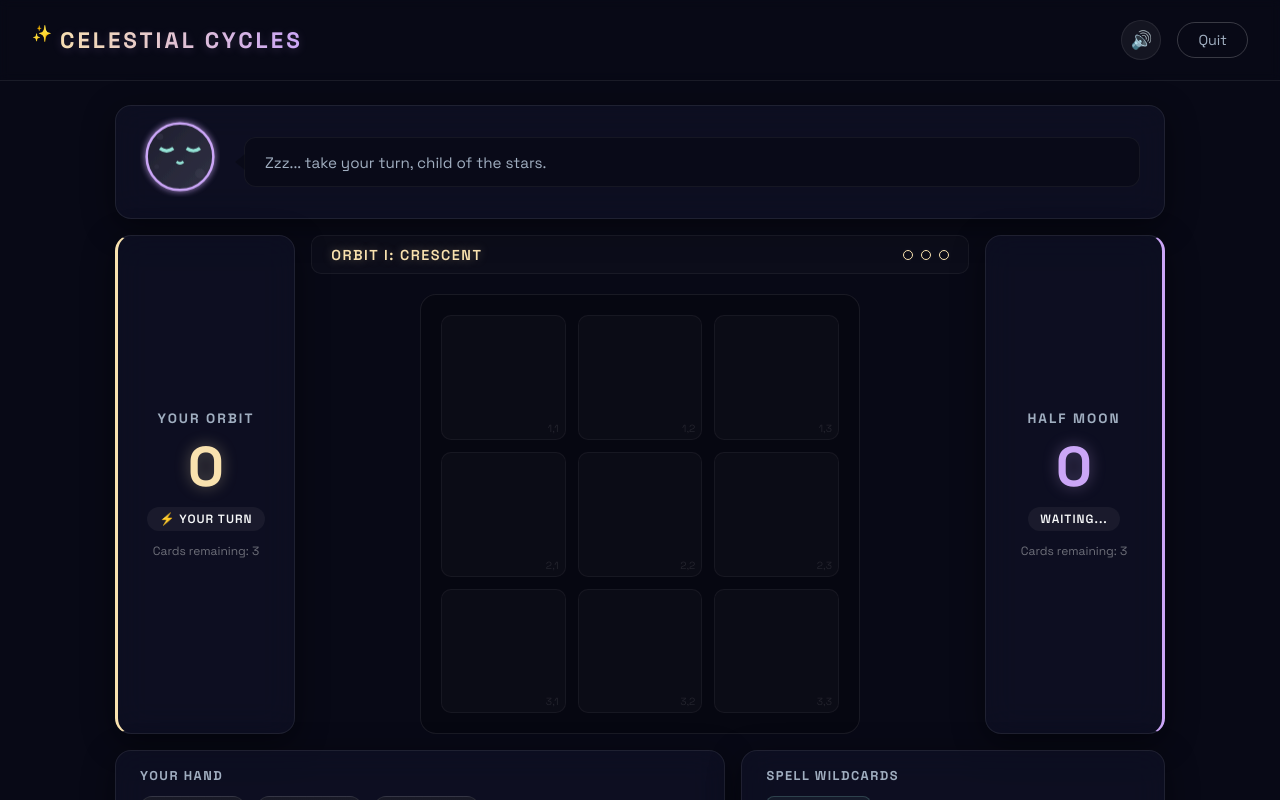
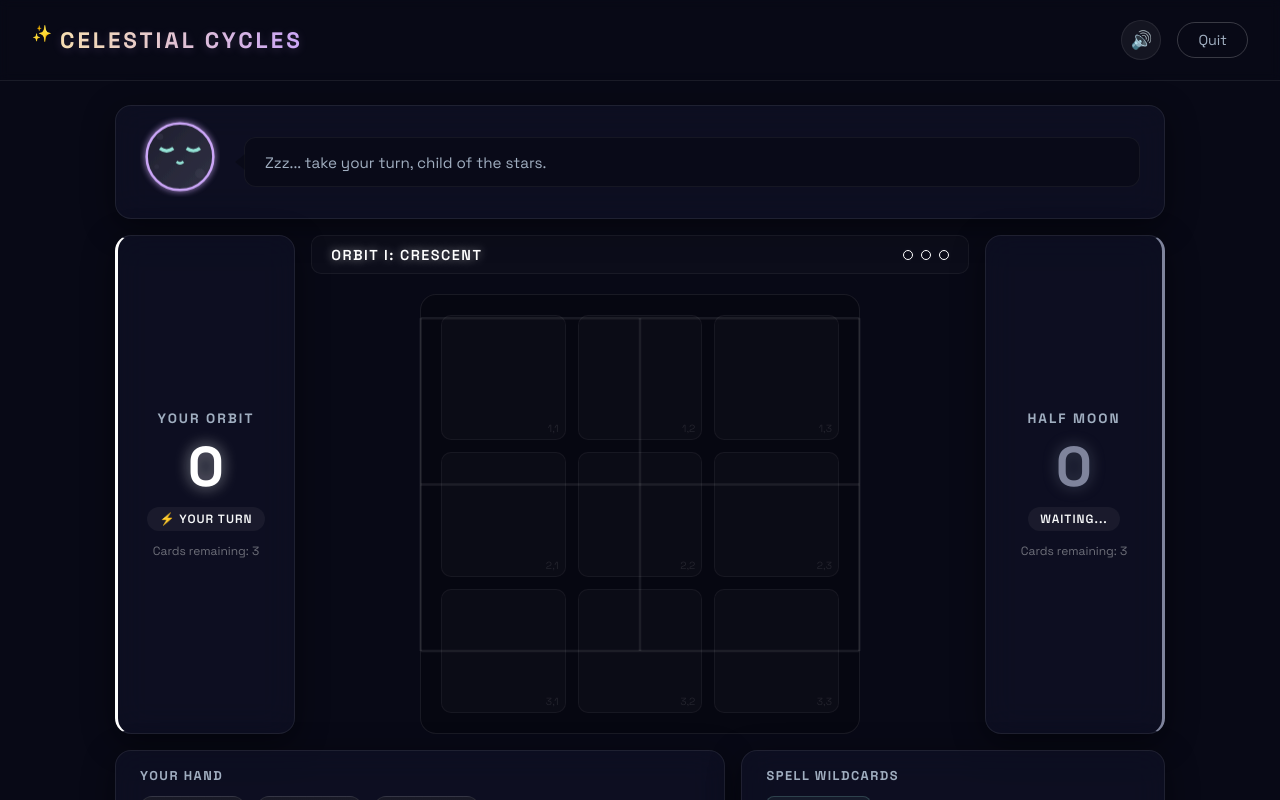
Before and after one commit to simranbedi446/moon-game, a Next.js app: page / in a window 1280 px wide. Both pictures are taken after a click on the button "Enter Orbit (Play)". Shown: the top 800 px of the page. Built offline with nearby package versions, Linux system fonts and the light colour scheme.

Commit message:
feat: Support varying layout designs, cell connection lines that glow, and update player to white / AI to grey colors

```diff
--- a/src/app/globals.css
+++ b/src/app/globals.css
@@ -7,13 +7,13 @@
   --bg-panel: rgba(22, 24, 47, 0.45);
   --border-light: rgba(255, 255, 255, 0.08);
 
-  --player-color: #f9e2af;
-  --player-glow: rgba(249, 226, 175, 0.35);
-  --ai-color: #cba6f7;
-  --ai-glow: rgba(203, 166, 247, 0.35);
+  --player-color: #ffffff;
+  --player-glow: rgba(255, 255, 255, 0.55);
+  --ai-color: #7f849c;
+  --ai-glow: rgba(127, 132, 156, 0.45);
 
-  --gold-foil: linear-gradient(135deg, #ffe082 0%, #b2943e 50%, #ffe082 100%);
-  --purple-foil: linear-gradient(135deg, #e8d5ff 0%, #7e57c2 50%, #e8d5ff 100%);
+  --gold-foil: linear-gradient(135deg, #ffffff 0%, #a6adc8 50%, #ffffff 100%);
+  --purple-foil: linear-gradient(135deg, #bac2de 0%, #585b70 50%, #bac2de 100%);
 
   --text-primary: #f8f9fa;
   --text-secondary: #a0aec0;
@@ -1303,3 +1303,37 @@ body, html {
   0% { transform: scale(0.9) translateY(20px); opacity: 0; }
   100% { transform: scale(1) translateY(0); opacity: 1; }
 }
+
+/* Board Connection Lines */
+.connection-lines-svg {
+  position: absolute;
+  top: 0;
+  left: 0;
+  width: 100%;
+  height: 100%;
+  z-index: 0; /* Behind placed card rendering but in front of backgrounds */
+  pointer-events: none;
+}
+
+.connection-line {
+  stroke: rgba(255, 255, 255, 0.08);
+  stroke-width: 2.5;
+  transition: all 0.35s ease;
+}
+
+.connection-line.linked {
+  stroke: #ffffff;
+  stroke-width: 5;
+  filter: drop-shadow(0 0 10px rgba(255, 255, 255, 0.9));
+  animation: line-pulse 1.2s infinite alternate;
+}
+
+.connection-line.linked.ai-link {
+  stroke: #7f849c;
+  filter: drop-shadow(0 0 10px rgba(127, 132, 156, 0.9));
+}
+
+@keyframes line-pulse {
+  from { stroke-width: 4px; opacity: 0.85; }
+  to { stroke-width: 6.5px; opacity: 1; }
+}
--- a/src/app/page.js
+++ b/src/app/page.js
@@ -187,6 +187,45 @@ export default function Home() {
         ))}
       </div>
     );
+  };
+
+  const getCellCenter = (row, col) => {
+    const N = level === 1 ? 3 : level === 2 ? 4 : 5;
+    return {
+      x: ((col + 0.5) / N) * 100,
+      y: ((row + 0.5) / N) * 100
+    };
+  };
+
+  const getBoardLinks = () => {
+    let links = [];
+    const N = level === 1 ? 3 : level === 2 ? 4 : 5;
+
+    // Create a 2D map of cells for quick lookup
+    const cellMap = {};
+    board.forEach(cell => {
+      cellMap[`${cell.row}-${cell.col}`] = cell;
+    });
+
+    for (let r = 0; r < N; r++) {
+      for (let c = 0; c < N; c++) {
+        const current = cellMap[`${r}-${c}`];
+        if (!current || current.isBlocked) continue;
+
+        // Check horizontal neighbor (right)
+        const right = cellMap[`${r}-${c + 1}`];
+        if (right && !right.isBlocked) {
+          links.push({ cellA: current, cellB: right });
+        }
+
+        // Check vertical neighbor (down)
+        const down = cellMap[`${r + 1}-${c}`];
+        if (down && !down.isBlocked) {
+          links.push({ cellA: current, cellB: down });
+        }
+      }
+    }
+    return links;
   };
 
   const [hoveredCellId, setHoveredCellId] = useState(null);
@@ -414,6 +453,38 @@ export default function Home() {
 
                 {/* Grid Dynamic Rendering */}
                 <div className={`board-grid grid-level-${level}`}>
+                   {/* Visual connection lines overlay */}
+                   <svg className="connection-lines-svg">
+                     {getBoardLinks().map((link, idx) => {
+                       const posA = getCellCenter(link.cellA.row, link.cellA.col);
+                       const posB = getCellCenter(link.cellB.row, link.cellB.col);
+
+                       // Find if this link is part of an active combo
+                       const activeCombo = recentCombos.find(combo =>
+                         combo.cells.includes(link.cellA.id) && combo.cells.includes(link.cellB.id)
+                       );
+                       const isLinked = !!activeCombo;
+
+                       // Determine whose link it is (player or AI) to set colors
+                       let ownerClass = "";
+                       if (isLinked) {
+                         const owner = link.cellA.card?.owner || link.cellB.card?.owner;
+                         if (owner === "ai") ownerClass = "ai-link";
+                       }
+
+                       return (
+                         <line
+                           key={`link-${idx}`}
+                           x1={`${posA.x}%`}
+                           y1={`${posA.y}%`}
+                           x2={`${posB.x}%`}
+                           y2={`${posB.y}%`}
+                           className={`connection-line ${isLinked ? "linked" : ""} ${ownerClass}`}
+                         />
+                       );
+                     })}
+                   </svg>
+
                   {board.map((cell) => {
                     if (cell.isBlocked) {
                       return (
--- a/src/hooks/useGameEngine.js
+++ b/src/hooks/useGameEngine.js
@@ -20,29 +20,88 @@ export const WILDCARDS = [
   { type: "meteor", name: "Meteor Shower", description: "Removes any card from the board", icon: "☄️" }
 ];
 
-// Helper to generate board cells based on level
-function generateGrid(level) {
+// Helper to generate board cells based on level and game progress
+function generateGrid(level, gamesWon = 0) {
   let grid = [];
+  const gameIndex = gamesWon % 3; // 0, 1, 2
+
   if (level === 1) {
-    // 3x3 Grid (9 playable cells)
+    // 3x3 Grid layouts
+    if (gameIndex === 0) {
+      // 3x3 open
       for (let r = 0; r < 3; r++) {
         for (let c = 0; c < 3; c++) {
           grid.push({ id: `cell-${r}-${c}`, row: r, col: c, isBlocked: false, card: null });
         }
       }
+    } else if (gameIndex === 1) {
+      // 3x3 with center blocked
+      for (let r = 0; r < 3; r++) {
+        for (let c = 0; c < 3; c++) {
+          const isCenter = r === 1 && c === 1;
+          grid.push({ id: `cell-${r}-${c}`, row: r, col: c, isBlocked: isCenter, card: null });
+        }
+      }
+    } else {
+      // 3x3 with top-left and bottom-right blocked
+      for (let r = 0; r < 3; r++) {
+        for (let c = 0; c < 3; c++) {
+          const isBlocked = (r === 0 && c === 0) || (r === 2 && c === 2);
+          grid.push({ id: `cell-${r}-${c}`, row: r, col: c, isBlocked, card: null });
+        }
+      }
+    }
   } else if (level === 2) {
-    // 4x4 Grid (16 playable cells)
+    // 4x4 Grid layouts
+    if (gameIndex === 0) {
+      // 4x4 open
       for (let r = 0; r < 4; r++) {
         for (let c = 0; c < 4; c++) {
           grid.push({ id: `cell-${r}-${c}`, row: r, col: c, isBlocked: false, card: null });
         }
       }
+    } else if (gameIndex === 1) {
+      // 4x4 diamond corner block
+      for (let r = 0; r < 4; r++) {
+        for (let c = 0; c < 4; c++) {
+          const isBlocked = (r === 0 || r === 3) && (c === 0 || c === 3);
+          grid.push({ id: `cell-${r}-${c}`, row: r, col: c, isBlocked, card: null });
+        }
+      }
+    } else {
+      // 4x4 with center 4 blocked
+      for (let r = 0; r < 4; r++) {
+        for (let c = 0; c < 4; c++) {
+          const isBlocked = (r === 1 || r === 2) && (c === 1 || c === 2);
+          grid.push({ id: `cell-${r}-${c}`, row: r, col: c, isBlocked, card: null });
+        }
+      }
+    }
   } else if (level === 3) {
-    // 5x5 Grid with corner blocks (21 playable cells)
+    // 5x5 Grid layouts
+    if (gameIndex === 0) {
+      // 5x5 corners blocked
       for (let r = 0; r < 5; r++) {
         for (let c = 0; c < 5; c++) {
           const isCorner = (r === 0 || r === 4) && (c === 0 || c === 4);
           grid.push({ id: `cell-${r}-${c}`, row: r, col: c, isBlocked: isCorner, card: null });
+        }
+      }
+    } else if (gameIndex === 1) {
+      // 5x5 center cross blocked
+      for (let r = 0; r < 5; r++) {
+        for (let c = 0; c < 5; c++) {
+          const isBlocked = r === 2 || c === 2;
+          grid.push({ id: `cell-${r}-${c}`, row: r, col: c, isBlocked, card: null });
+        }
+      }
+    } else {
+      // 5x5 checkerboard pattern
+      for (let r = 0; r < 5; r++) {
+        for (let c = 0; c < 5; c++) {
+          const isBlocked = (r + c) % 2 === 1;
+          grid.push({ id: `cell-${r}-${c}`, row: r, col: c, isBlocked, card: null });
+        }
       }
     }
   }
@@ -109,7 +168,7 @@ export function useGameEngine() {
     soundSynth.playClick();
 
     const newDeck = createDeck();
-    const newGrid = generateGrid(1); // Level 1 board
+    const newGrid = generateGrid(1, 0); // Level 1 board, Game 0
     const pHand = newDeck.splice(0, 3).map(c => ({ ...c, owner: "player" }));
     const aHand = newDeck.splice(0, 3).map(c => ({ ...c, owner: "ai" }));
 
@@ -135,14 +194,16 @@ export function useGameEngine() {
     soundSynth.playClick();
 
     let nextLevel = level;
+    let nextGamesWon = gamesWon;
     if (gamesWon >= 3) {
       nextLevel = level + 1;
       setLevel(nextLevel);
       setGamesWon(0);
+      nextGamesWon = 0;
     }
 
     const newDeck = createDeck();
-    const newGrid = generateGrid(nextLevel); // Use calculated level
+    const newGrid = generateGrid(nextLevel, nextGamesWon); // Use calculated level and progress
     const pHand = newDeck.splice(0, 3).map(c => ({ ...c, owner: "player" }));
     const aHand = newDeck.splice(0, 3).map(c => ({ ...c, owner: "ai" }));
 
```
Lines whose indentation alone changed are shown as unchanged.
